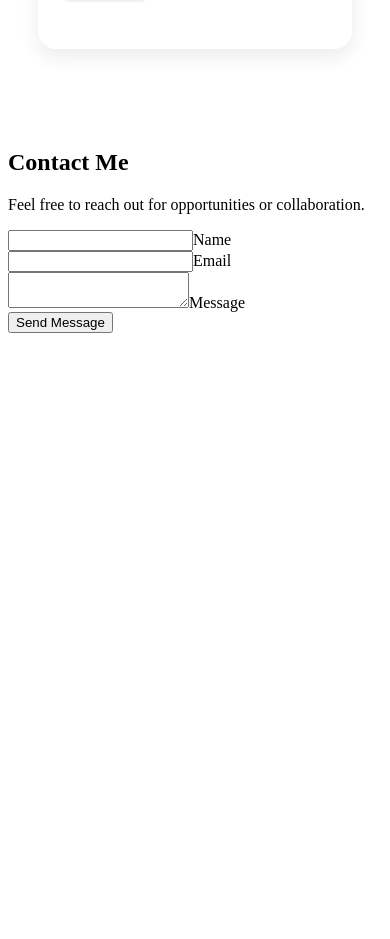
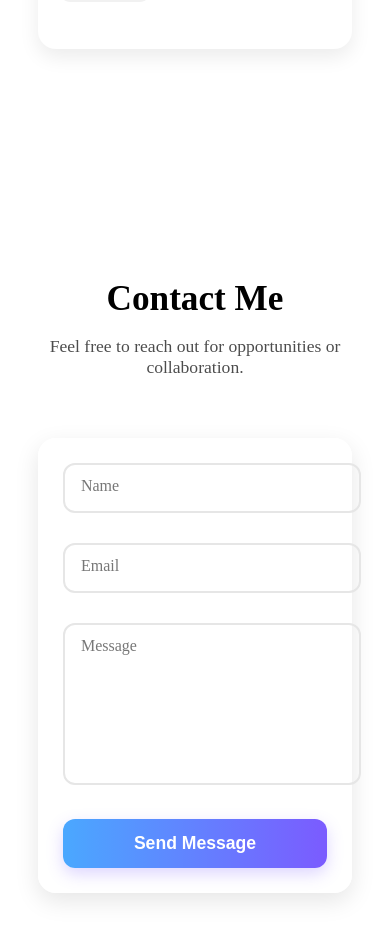
Before and after one commit to GTK-kala/Personal-Portfolio-App, a React (Vite) app in the folder Personal-Portfolio-App/: page / in a window 390 px wide. Shown: the part 7608-8547 px from the top of the page. Before the commit the page ends 7949 px from the top, so only its background shows below. Built offline with nearby package versions, Linux system fonts and the light colour scheme.

Commit message:
Styling the Contact section UI

```diff
--- a/Personal-Portfolio-App/src/components/Contact/Contact.css
+++ b/Personal-Portfolio-App/src/components/Contact/Contact.css
@@ -1,3 +1,136 @@
-.Contact{
-    color: aqua;
+/* ============================== */
+/* CONTACT SECTION                */
+/* ============================== */
+.contact {
+  padding: 120px 8% 100px;
+  text-align: center;
 }
+
+.contact-title {
+  font-size: 2.6rem;
+  font-weight: 800;
+  margin-bottom: 10px;
+}
+
+.contact-sub {
+  font-size: 1.1rem;
+  opacity: 0.7;
+  margin-bottom: 60px;
+}
+
+/* ============================== */
+/* CONTAINER & FORM               */
+/* ============================== */
+.contact-container {
+  display: flex;
+  justify-content: center;
+}
+
+.contact-form {
+  width: 100%;
+  max-width: 580px;
+  background: #ffffffcc;
+  padding: 40px;
+  border-radius: 18px;
+  box-shadow: rgba(0, 0, 0, 0.1) 0px 8px 25px;
+  backdrop-filter: blur(12px);
+  animation: fadeUp 1s ease forwards;
+  transform: translateY(30px);
+  opacity: 0;
+}
+
+/* Fade Animation */
+@keyframes fadeUp {
+  to {
+    opacity: 1;
+    transform: translateY(0);
+  }
+}
+
+/* ============================== */
+/* INPUT BOX STYLE                */
+/* ============================== */
+.input-box {
+  position: relative;
+  margin-bottom: 30px;
+}
+
+.input-box input,
+.input-box textarea {
+  width: 100%;
+  padding: 14px 14px 14px 16px;
+  font-size: 1rem;
+  border: 2px solid #e6e6e6;
+  border-radius: 12px;
+  background: transparent;
+  outline: none;
+  transition: 0.3s ease;
+  resize: none;
+}
+
+.input-box textarea {
+  height: 130px;
+}
+
+/* Label animation */
+.input-box label {
+  position: absolute;
+  top: 14px;
+  left: 18px;
+  font-size: 1rem;
+  color: #777;
+  transition: 0.3s ease;
+  pointer-events: none;
+}
+
+.input-box input:focus,
+.input-box textarea:focus {
+  border-color: #4aa8ff;
+}
+
+.input-box input:focus ~ label,
+.input-box input:valid ~ label,
+.input-box textarea:focus ~ label,
+.input-box textarea:valid ~ label {
+  top: -8px;
+  left: 12px;
+  padding: 0 6px;
+  background: white;
+  font-size: 0.8rem;
+  color: #4aa8ff;
+}
+
+/* ============================== */
+/* BUTTON                         */
+/* ============================== */
+.send-btn {
+  width: 100%;
+  padding: 14px 0;
+  border: none;
+  border-radius: 12px;
+  background: linear-gradient(90deg, #4aa8ff, #7b5bff);
+  color: white;
+  font-size: 1.1rem;
+  font-weight: 600;
+  cursor: pointer;
+  transition: 0.35s ease;
+  box-shadow: 0px 6px 16px rgba(123, 91, 255, 0.25);
+}
+
+.send-btn:hover {
+  transform: translateY(-4px);
+  box-shadow: 0px 12px 22px rgba(123, 91, 255, 0.35);
+}
+
+/* ============================== */
+/* RESPONSIVENESS                 */
+/* ============================== */
+@media (max-width: 600px) {
+  .contact-title {
+    font-size: 2.2rem;
+  }
+
+  .contact-form {
+    padding: 25px;
+  }
+}
```
